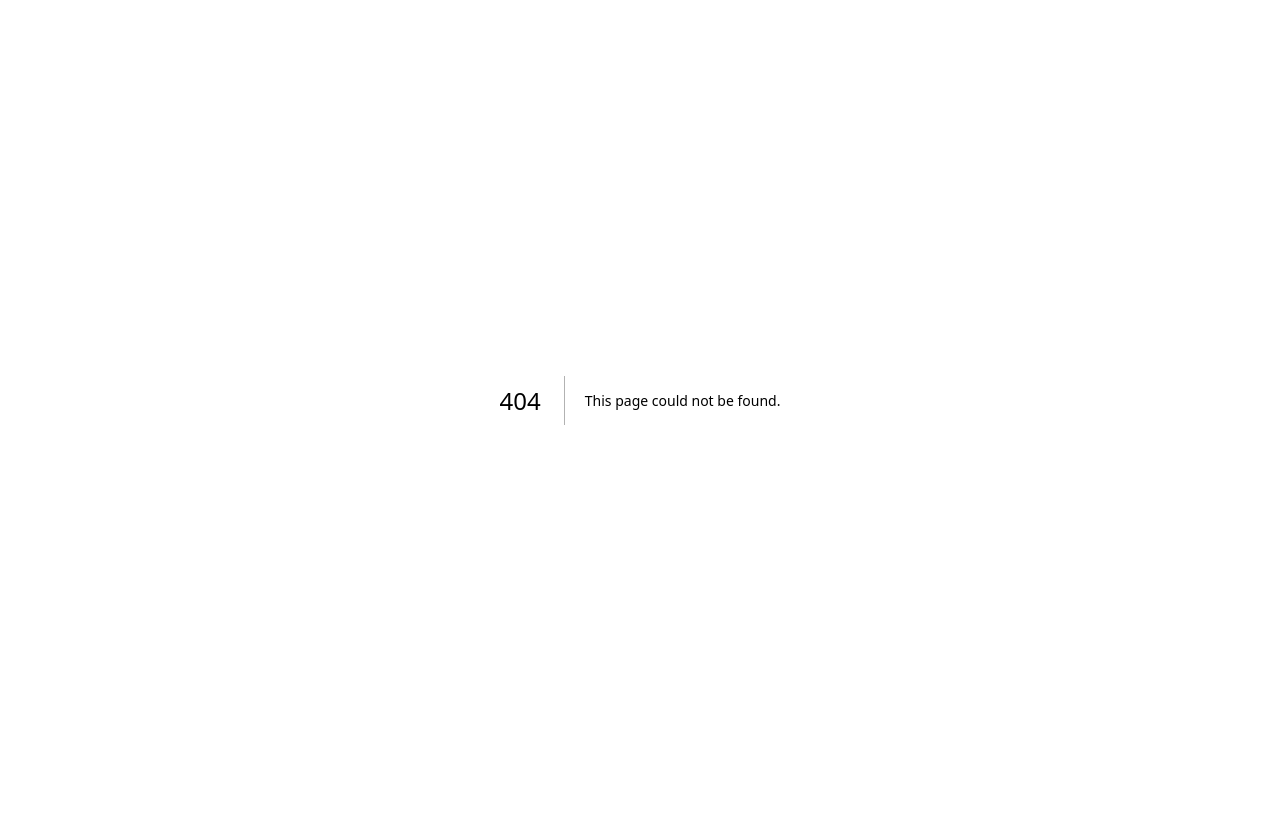
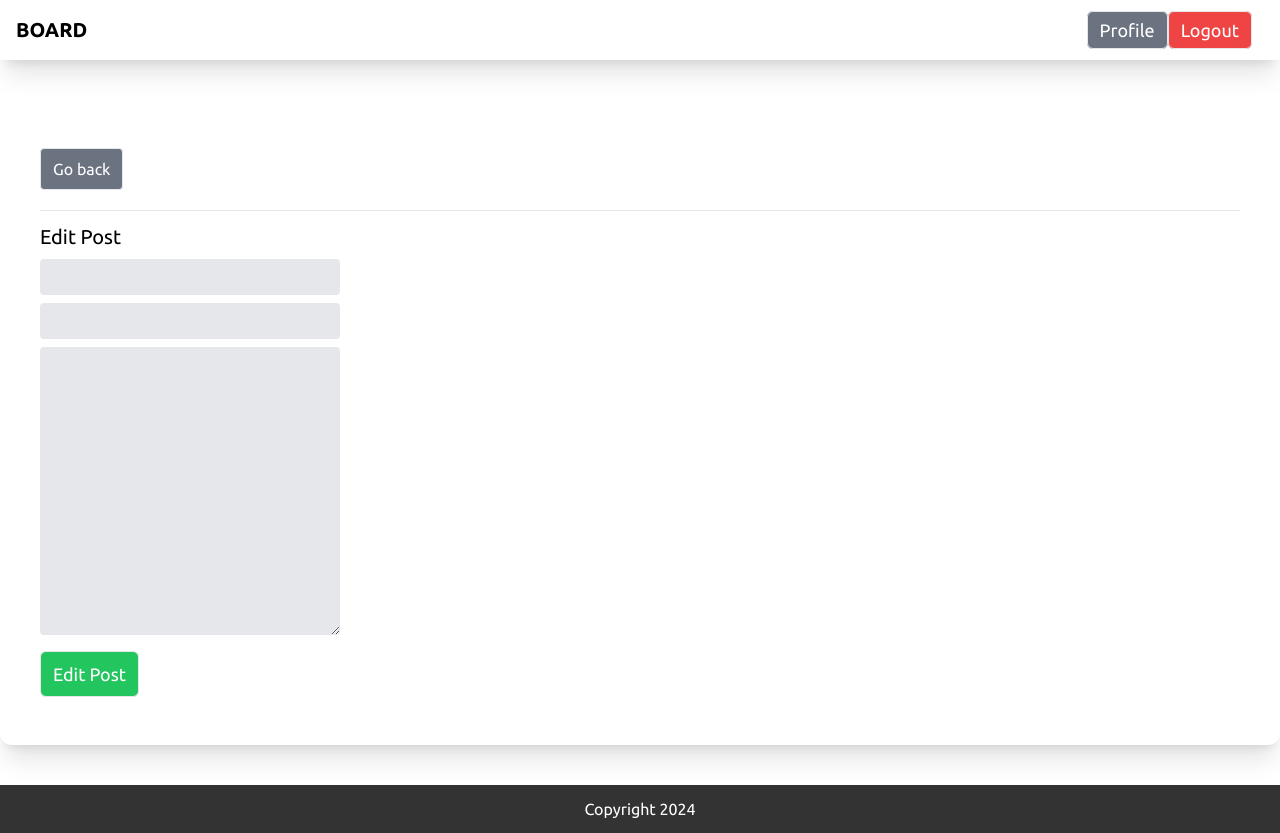
Before and after one commit to ewadusDev/nextjs-dashboard, a Next.js app: page /edit/1 in a window 1280 px wide. Before the commit this address had no page. Before the commit the page ends 800 px from the top, so only its background shows below. Built offline with nearby package versions, Linux system fonts and the light colour scheme; no server answers; the database is empty; sample sign-in values are in the browser's storage.

Commit message:
add edit post and api

```diff
--- /dev/null
+++ b/app/api/posts/[id]/route.ts
@@ -0,0 +1,28 @@
+import { connectMongoDB } from "@/lib/mongodb";
+import Post from "@/models/post";
+import { NextResponse } from "next/server";
+
+export async function GET(req: Request, { params }: { params: { id: number } }) {
+    const { id } = params
+    try {
+        await connectMongoDB()
+        const post = await Post.findOne({ _id: id })
+        return NextResponse.json({ post }, { status: 200 })
+    } catch (err) {
+        console.error(err)
+    }
+}
+
+export async function PUT(req: Request, { params }: { params: { id: string } }) {
+    const { id } = params
+    const { newTitle: title, newImg: img, newConent: content } = await req.json()
+
+    try {
+        await connectMongoDB()
+        await Post.findByIdAndUpdate(id, { title, img, content }) // find ด้วย ID
+        return NextResponse.json({ message: "Post Updated" }, { status: 200 })
+    } catch (err) {
+        console.error(err)
+    }
+
+}
--- /dev/null
+++ b/app/edit/[id]/page.tsx
@@ -0,0 +1,98 @@
+"use client"
+import { useState, useEffect, FormEvent } from 'react'
+import Navbar from '../../components/Navbar'
+import Footer from '../../components/Footer'
+import Link from 'next/link'
+import Container from '../../components/Container'
+import { useSession } from 'next-auth/react'
+import { redirect } from 'next/navigation'
+import { useRouter } from 'next/navigation'
+
+interface Post {
+    post: PostData
+}
+interface PostData {
+    content: string
+    img: string
+    title: string
+}
+
+const EditPage = ({ params }: { params: { id: string } }) => {
+    const { data: session } = useSession()
+    if (!session) redirect('/login')
+    // usestate for get from api
+    const [postData, setPostData] = useState<null | Post>(null)
+    // usestate for input
+    const [title, setTitle] = useState<string>('')
+    const [img, setImg] = useState<string>('')
+    const [content, setContent] = useState<string>('')
+    const router = useRouter()
+
+    useEffect(() => {
+        const getPostById = async (id: string) => {
+            try {
+                const resp = await fetch(`/api/posts/${id}`, {
+                    method: "GET",
+                    cache: "no-store"
+                })
+                if (!resp.ok) {
+                    throw new Error("Failed to fetch post")
+                }
+                const data = await resp.json()
+                setPostData(data)
+            } catch (err) {
+                console.error(err)
+            }
+        }
+        getPostById(params.id)
+    }, [params.id])
+
+    const handleSubmit = async (event: FormEvent) => {
+        event.preventDefault()
+        try {
+            const resp = await fetch(`/api/posts/${params.id}`, {
+                method: "PUT",
+                headers: {
+                    "Content-Type": "application/json"
+                },
+                body: JSON.stringify({
+                    newTitle: title,
+                    newImg: img,
+                    newConent: content
+                })
+            })
+
+            if (!resp.ok) {
+                throw new Error("Failed to update post")
+            }
+            router.refresh()
+            router.push('/welcome')
+        } catch (err) {
+            console.error(err)
+        }
+    }
+
+
+    return (
+        <Container>
+            <Navbar session={session} />
+            <div className='flex-grow'>
+                <div className='container mx-auto shadow-xl my-10 p-10 rounded-xl'>
+                    <Link href={"/welcome"} className='bg-gray-500 inline-block text-white border py-2 px-3 rounded my-2'>Go back</Link>
+                    <hr className='my-3' />
+                    <h3 className='text-xl'>Edit Post</h3>
+                    <form onSubmit={handleSubmit}>
+                        <input onChange={(e) => setTitle(e.target.value)} type="text" className='w-[300px] block bg-gray-200 pt-2 px-3 text-lg rounded my-2' placeholder={postData?.post?.title} value={title} />
+                        <input onChange={(e) => setImg(e.target.value)} type="text" className='w-[300px] block bg-gray-200 pt-2 px-3 text-lg rounded my-2' placeholder={postData?.post?.img} value={img} />
+                        <textarea onChange={(e) => setContent(e.target.value)} cols={30} rows={10} className='w-[300px] block bg-gray-200 pt-2 px-3 text-lg rounded my-2' placeholder={postData?.post?.content} value={content} />
+                        <button type='submit' className='bg-green-500 text-white border py-2 px-3 rounded-md text-lg my-2'>Edit Post</button>
+                    </form>
+
+                </div>
+            </div>
+            <Footer />
+        </Container>
+    )
+}
+
+export default EditPage
--- a/app/edit/page.tsx
+++ /dev/null
@@ -1,36 +0,0 @@
-"use client"
-import React from 'react'
-import Navbar from '../components/Navbar'
-import Footer from '../components/Footer'
-import Link from 'next/link'
-import Container from '../components/Container'
-import { useSession } from 'next-auth/react'
-import { redirect } from 'next/navigation'
-
-
-const EditPage = () => {
-    const { data: session } = useSession()
-    if(!session) redirect('/login')
-    return (
-        <Container>
-            <Navbar session={session} />
-            <div className='flex-grow'>
-                <div className='container mx-auto shadow-xl my-10 p-10 rounded-xl'>
-                    <Link href={"/welcome"} className='bg-gray-500 inline-block text-white border py-2 px-3 rounded my-2'>Go back</Link>
-                    <hr className='my-3' />
-                    <h3 className='text-xl'>Edit Post</h3>
-                    <form>
-                        <input type="text" className='w-[300px] block bg-gray-200 pt-2 px-3 text-lg rounded my-2' placeholder='Post title' value={"ทดสอบ post"} />
-                        <input type="text" className='w-[300px] block bg-gray-200 pt-2 px-3 text-lg rounded my-2' placeholder='Post Img url' value={"https://images.unsplash.com/pho"} />
-                        <textarea cols={30} rows={10} className='w-[300px] block bg-gray-200 pt-2 px-3 text-lg rounded my-2' placeholder='Enter your post content' value={"Lorem ipsum dolor sit amet, consectetur adipisicing elit. Fuga, magni."} />
-                        <button type='submit' className='bg-green-500 text-white border py-2 px-3 rounded-md text-lg my-2'>Edit Post</button>
-                    </form>
-
-                </div>
-            </div>
-            <Footer />
-        </Container>
-    )
-}
-
-export default EditPage
--- a/app/welcome/page.tsx
+++ b/app/welcome/page.tsx
@@ -27,7 +27,6 @@ const WelcomePage = () => {
     const [loading, setLoading] = useState(false)
     const [error, setError] = useState("")
     const currentUserEmail = session.user?.email
-
 
     useEffect(() => {
 
```
Also changed, not shown: app/create/page.tsx (+5 -4 lines).
